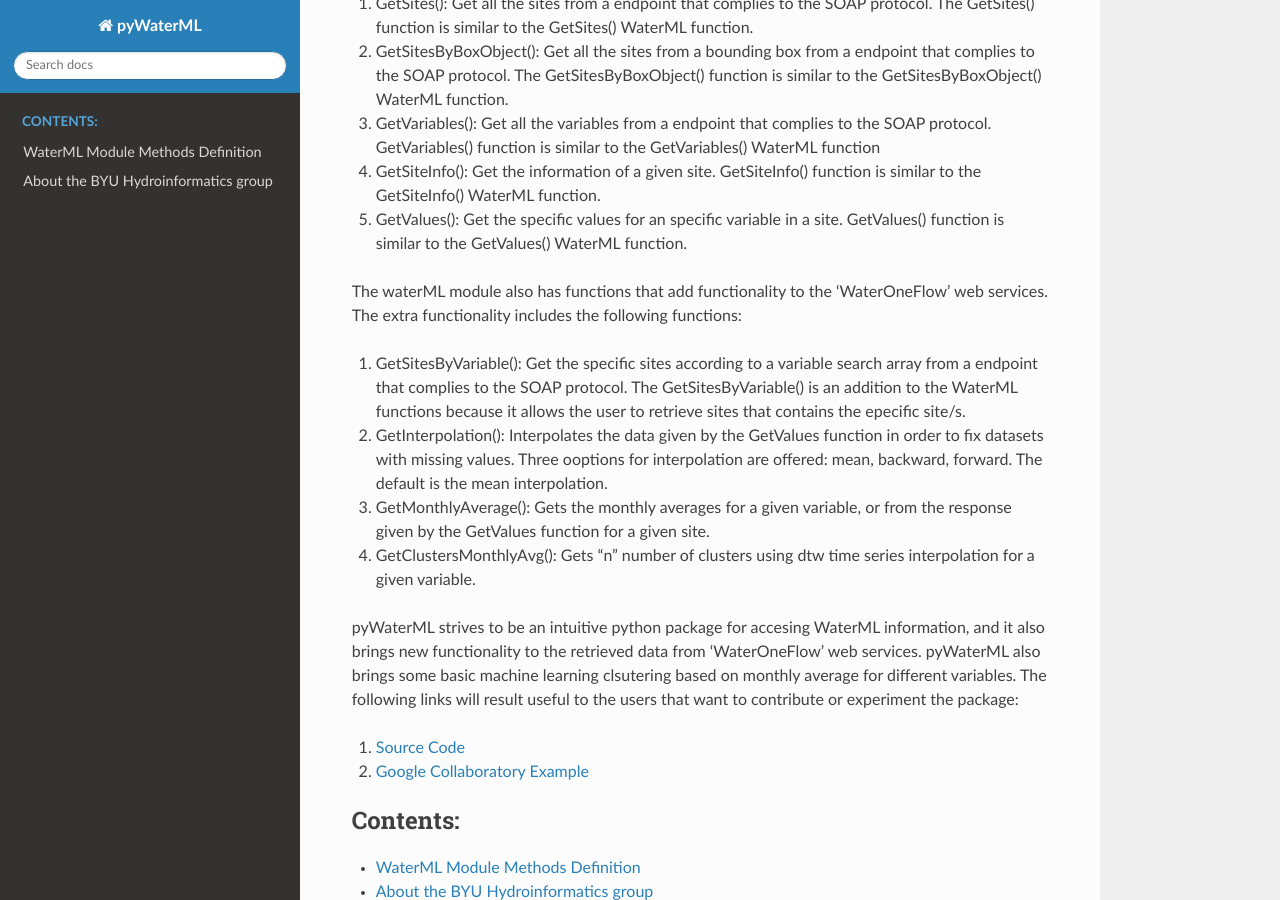
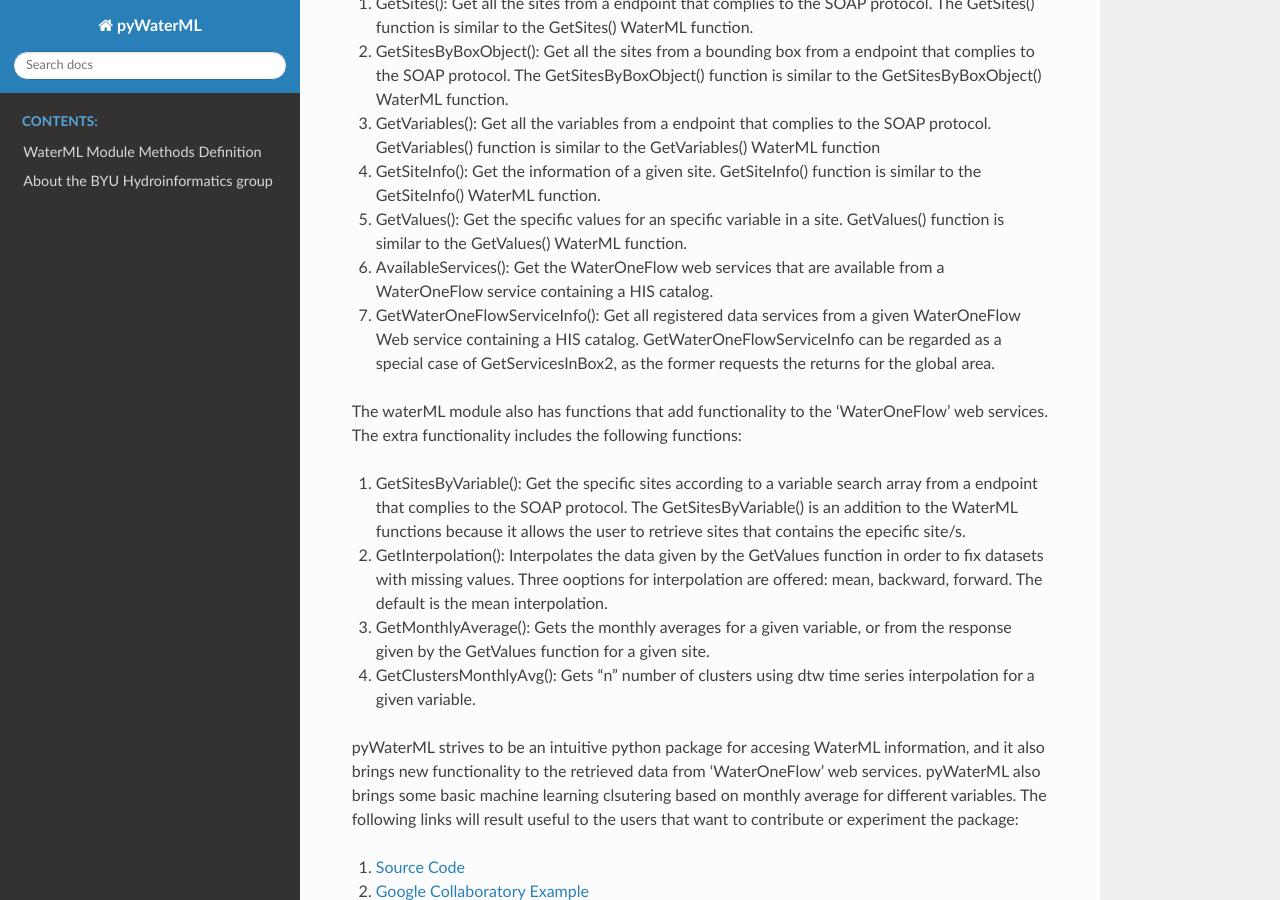
Before and after one commit to BYU-Hydroinformatics/pywaterml, a Sphinx documentation site: the page built from docs/index.rst, in a window 1280 px wide and 900 px high, scrolled down 456 px. Built offline with Sphinx 7.4.7 and the Read the Docs theme 2.0.0, drawn with Linux system fonts in a browser that asks for light colours.

Commit message:
Fixed extra errors and added new functions to the documentation

```diff
--- a/docs/hydroinformatics.rst
+++ b/docs/hydroinformatics.rst
@@ -9,6 +9,6 @@ About us
    :height: 800px
    :width: 1000 px
    :scale: 50 %
-The Hydroinformatics laboratory at BYU focuses in delivering different software product and services for water modeling. Some of the most important
-work involves: `Global streamflow Forecast Services API <https://worldwater.byu.edu/global-streamflow-forecasts>`__, creation of the `Tethys Platform <https://www.tethysplatform.org/>`__,
-`Hydroserver_lite <http://128.187.106.131/Historical_Data_template.php>`__, and much more. The most recent publication and work can be found in official `BYU_Hydroinformatics <https://worldwater.byu.edu/>`__ website
+  The Hydroinformatics laboratory at BYU focuses in delivering different software product and services for water modeling. Some of the most important
+  work involves: `Global streamflow Forecast Services API <https://worldwater.byu.edu/global-streamflow-forecasts>`__, creation of the `Tethys Platform <https://www.tethysplatform.org/>`__,
+  `Hydroserver_lite <http://128.187.106.131/Historical_Data_template.php>`__, and much more. The most recent publication and work can be found in official `BYU_Hydroinformatics <https://worldwater.byu.edu/>`__ website
--- a/docs/index.rst
+++ b/docs/index.rst
@@ -14,6 +14,8 @@ The package has multiple files which are: waterML, analyzeData, aux. The main mo
 3) GetVariables(): Get all the variables from a endpoint that complies to the SOAP protocol. GetVariables() function is similar to the GetVariables() WaterML function
 4) GetSiteInfo(): Get the information of a given site. GetSiteInfo() function is similar to the GetSiteInfo() WaterML function.
 5) GetValues(): Get the specific values for an specific variable in a site. GetValues() function is similar to the GetValues() WaterML function.
+6) AvailableServices(): Get the WaterOneFlow web services that are available from a WaterOneFlow service containing a HIS catalog.
+7) GetWaterOneFlowServiceInfo(): Get all registered data services from a given WaterOneFlow Web service containing a HIS catalog. GetWaterOneFlowServiceInfo can be regarded as a special case of GetServicesInBox2, as the former requests the returns for the global area.
 
 The waterML module also has functions that add functionality to the 'WaterOneFlow' web services. The extra functionality includes the following functions:
 
--- a/docs/waterML.rst
+++ b/docs/waterML.rst
@@ -7,7 +7,7 @@ Functions to perform WaterML operations
 
 .. automodule:: pywaterml.waterML
    :members:
-        AddService, ChangeService, GetSites, GetSitesByBoxObject, GetVariables, GetSiteInfo, GetValues
+        AddService, ChangeService, GetSites, GetSitesByBoxObject, GetVariables, GetSiteInfo, GetValues, AvailableServices, GetWaterOneFlowServicesInfo
    :noindex:
 
 Extra functionality to the WaterML operations
```
